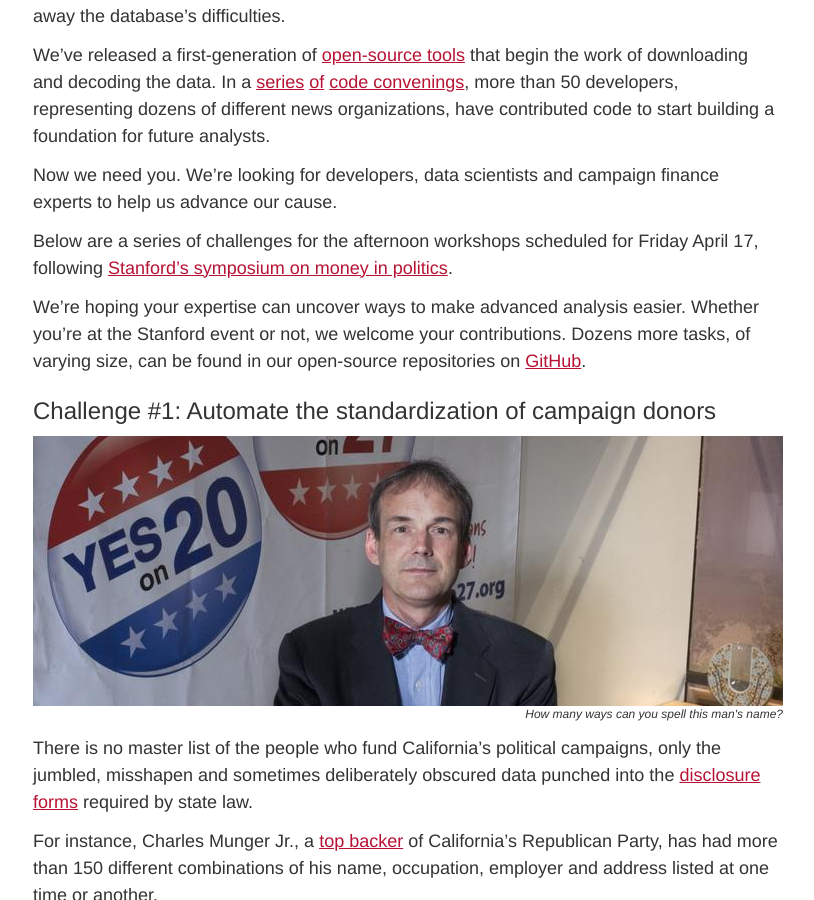
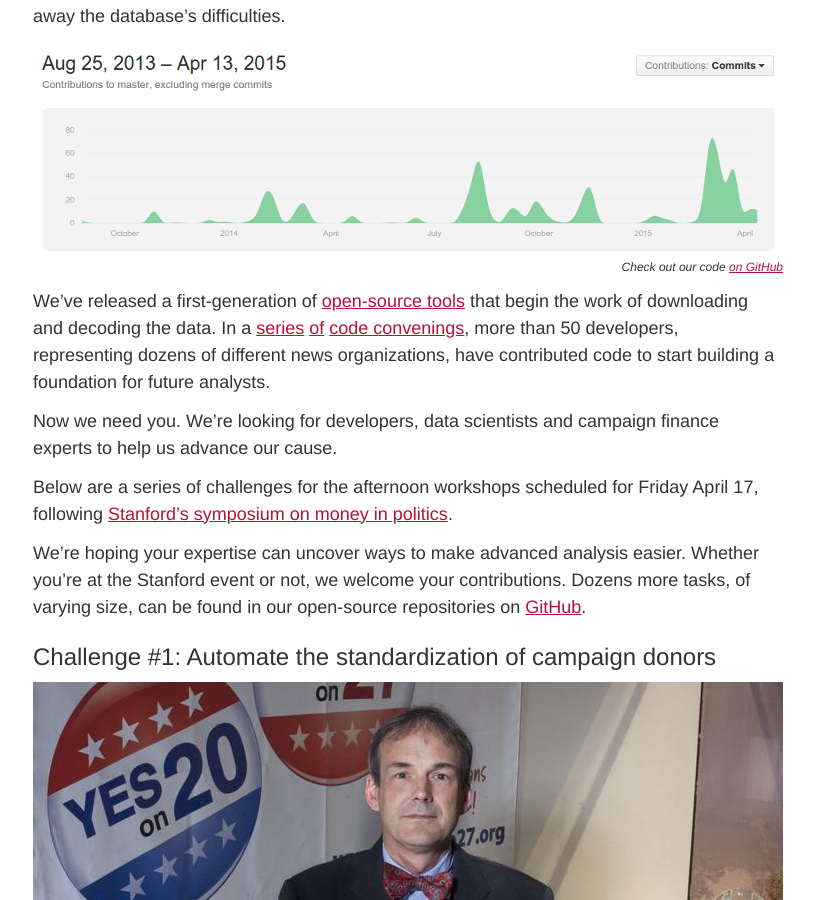
Before and after one commit to palewire/californiacivicdata.org, a Jekyll site: the page built from _posts/2015-04-16-calaccess-challenge.markdown, in a window 1280 px wide and 900 px high, scrolled down 728 px. Shown: the whole window, without its empty margins (232-1046 px from the left). Built offline with Jekyll 4.4.1, drawn with Linux system fonts in a browser that asks for light colours.

Commit message:
Added GitHub graphic

```diff
--- a/_posts/2015-04-16-calaccess-challenge.markdown
+++ b/_posts/2015-04-16-calaccess-challenge.markdown
@@ -18,6 +18,11 @@ The newly released information has created an unprecedented opportunity to analy
 Sprawling across 76 database tables and weighing in at more than 650 megabytes, a significant effort is required to understand the dump’s esoteric structure and prepare the records for meaningful analysis.
 
 That project is already underway. Under the new banner of the [California Civic Data Coalition](http://www.californiacivicdata.org/), news developers at the Stanford Computational Journalism Lab, the Bay Area’s Center for Investigative Reporting and the Los Angeles Times Data Desk are collaborating to automate away the database’s difficulties.
+
+<figure>
+    <img alt="Charles Munger Jr." title="Charles Munger Jr" src="/img/github-graph.png" style="width:100%;">
+    <figcaption>Check out our code <a href="https://github.com/california-civic-data-coalition/django-calaccess-raw-data/graphs/contributors">on GitHub</a></figcaption>
+</figure>
 
 We’ve released a first-generation of [open-source tools](https://github.com/california-civic-data-coalition) that begin the work of downloading and decoding the data. In a [series](https://source.opennews.org/en-US/articles/introducing-california-civic-data-coalition/) [of](http://www.californiacivicdata.org/2015/02/17/opennews-scrapers/) [code convenings](http://www.californiacivicdata.org/2015/03/11/code-rush-recap/), more than 50 developers, representing dozens of different news organizations, have contributed code to start building a foundation for future analysts.
 
```
Also changed, not shown: img/github-graph.png (added).
